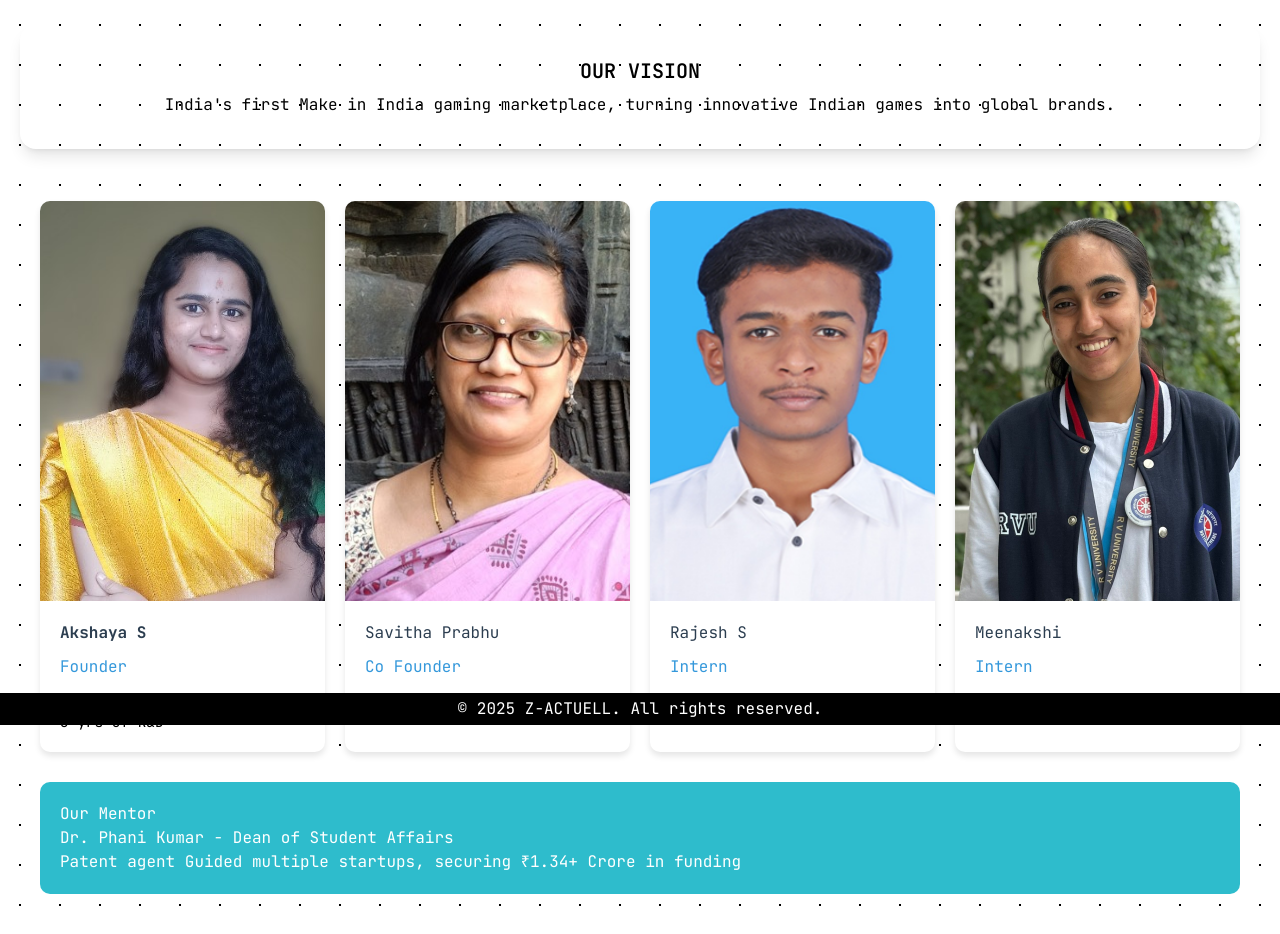
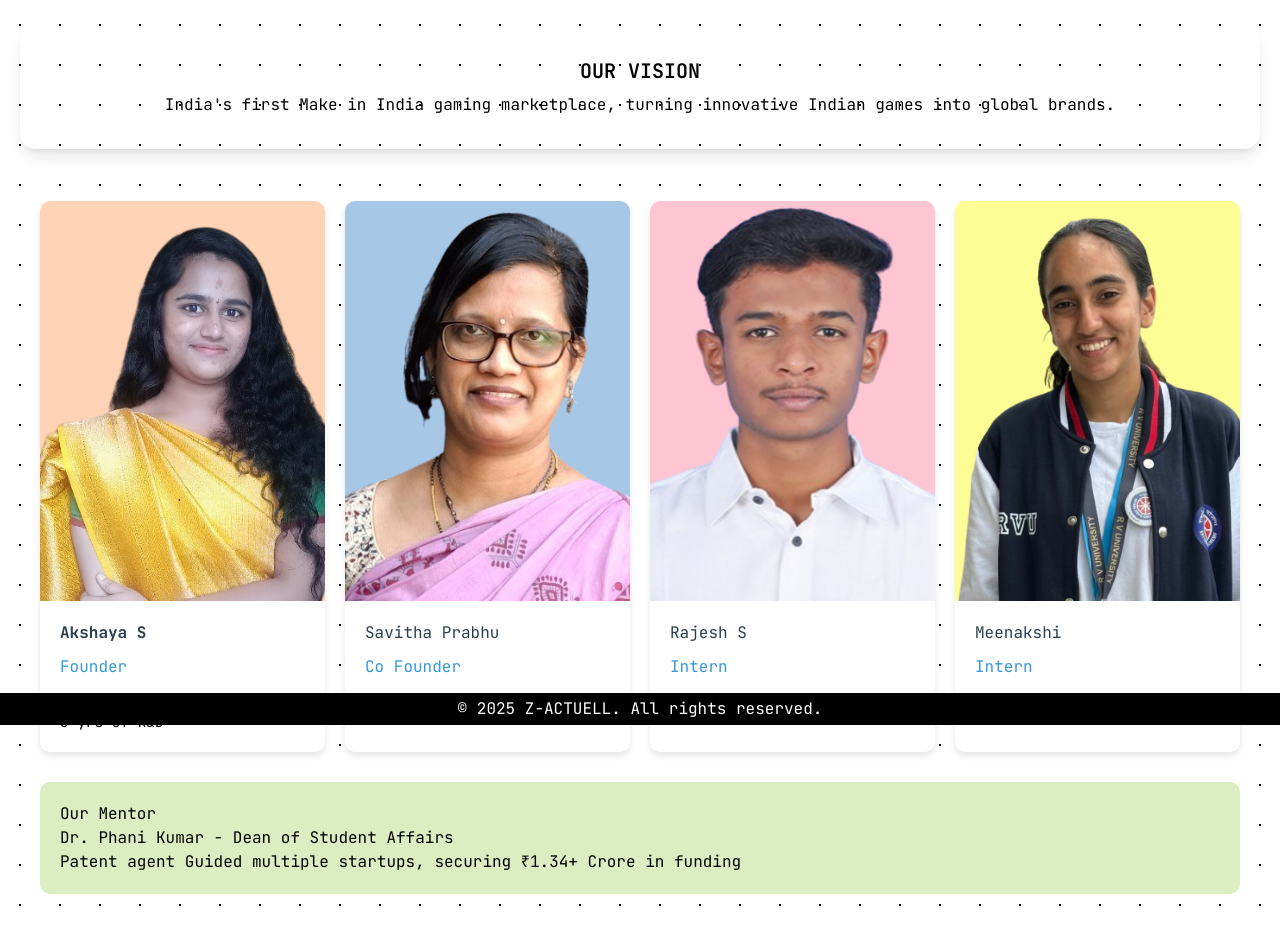
Before and after one commit to APOORV7G/zactuell, a website: page about-us.html in a window 1280 px wide. Shown: the part 75-1009 px from the top of the page. Drawn offline with Linux system fonts and the light colour scheme.

Commit message:
MORE CHANGES

```diff
--- a/about-us.html
+++ b/about-us.html
@@ -155,7 +155,7 @@
     <section class="m-10">
       <div class="team">
           <div class="team-member">
-              <img src="./img/p1.jpg" alt="Akshaya S">
+              <img src="./img/p1r.png" alt="Akshaya S" style="background-color: #ffd3b6;">
               <div class="team-member-info">
                   <h3 class="font-bold">Akshaya S</h3>
                   <h4>Founder</h4>
@@ -165,7 +165,7 @@
           </div>
 
           <div class="team-member">
-              <img src="./img/p3.jpg" alt="Savitha Prabhu">
+              <img src="./img/p3r.png" alt="Savitha Prabhu" style="background-color: #a7c7e7;">
               <div class="team-member-info">
                   <h3>Savitha Prabhu</h3>
                   <h4>Co Founder</h4>
@@ -175,7 +175,7 @@
               </div>
           </div>
           <div class="team-member">
-              <img src="./img/p2.png" alt="Rajesh S">
+              <img src="./img/p2r.png" alt="Rajesh S" style="background-color: #ffc5d3;">
               <div class="team-member-info">
                   <h3>Rajesh S</h3>
                   <h4>Intern</h4>
@@ -183,7 +183,7 @@
               </div>
           </div>
           <div class="team-member">
-              <img src="./img/p4.jpg" alt="Meenakshi">
+              <img src="./img/p4r.png" alt="Meenakshi" style="background-color: #fdfd96;">
               <div class="team-member-info">
                   <h3>Meenakshi</h3>
                   <h4>Intern</h4>
@@ -192,7 +192,7 @@
           </div>
       </div>
 
-      <div style="background-color: #2ebccc; border-radius: 10px; margin-top: 30px; padding: 20px; color: white; margin-left:0%; margin-right: auto;">
+      <div style="background-color: #dcedc1; border-radius: 10px; margin-top: 30px; padding: 20px; color: black; margin-left:0%; margin-right: auto;">
         <h3>Our Mentor</h3>
         <h3>Dr. Phani Kumar - Dean of Student Affairs</h3>
         <p>Patent agent Guided multiple startups, securing ₹1.34+ Crore in funding</p>
```
Also changed, not shown: img/p1r.png (added), img/p2r.png (added), img/p3r.png (added), img/p4r.png (added).
